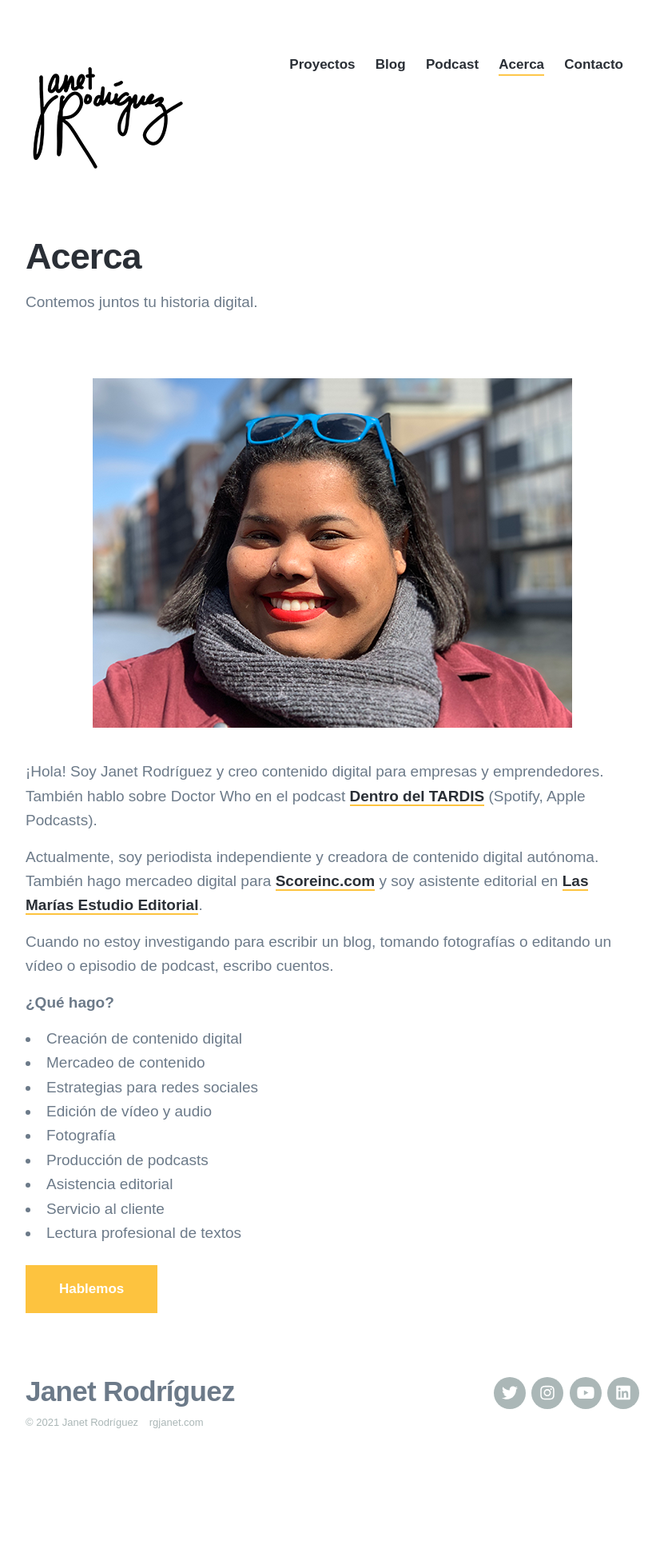
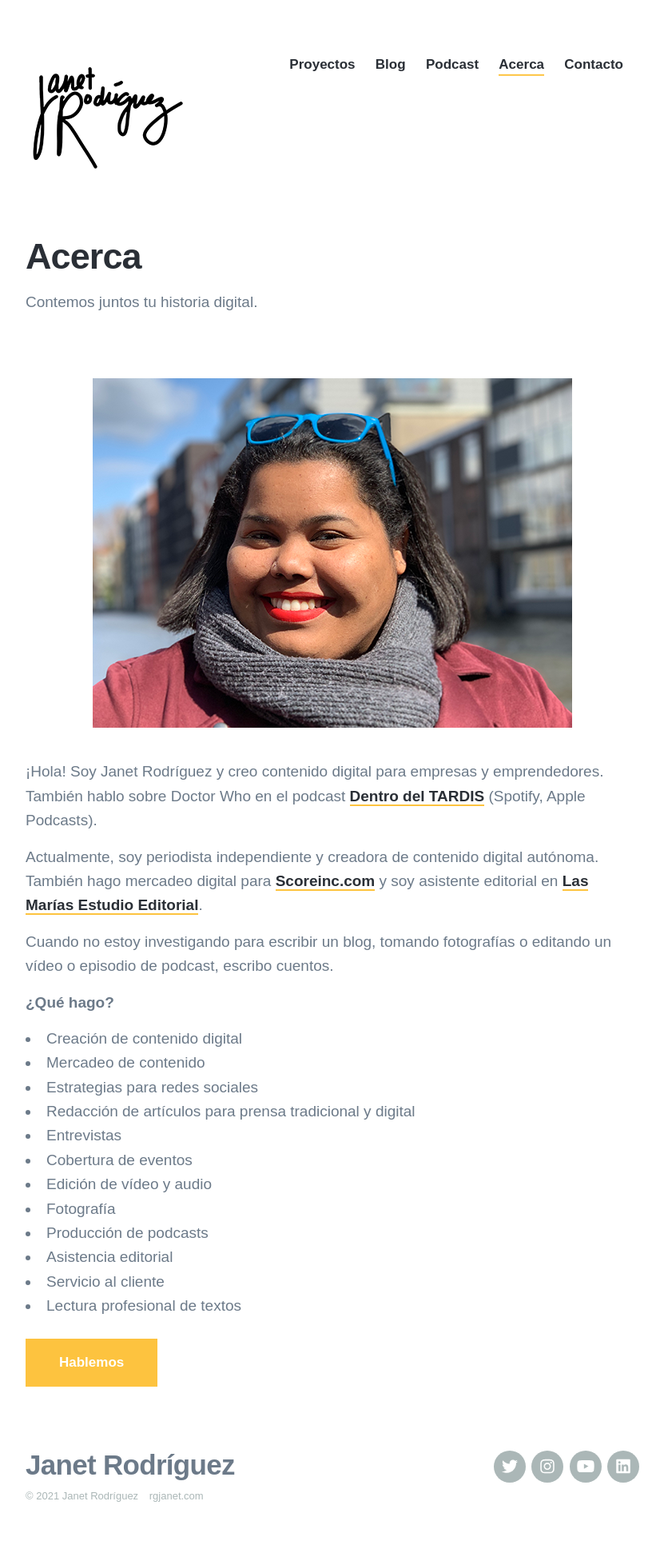
Before and after one commit to rgjanet/rgjanet.github.io, a Jekyll site: the page built from _pages/acerca.md, in a window 1280 px wide. Shown: the whole page at 80% size, without its empty margins (224-1055 px from the left). Built offline with Jekyll 4.4.1, drawn with Linux system fonts in a browser that asks for light colours; nearby versions of some CDN libraries; some web fonts are replaced; before the commit the page ends 1865 px from its top, so only the background shows below that.

Commit message:
Update acerca.md

```diff
--- a/_pages/acerca.md
+++ b/_pages/acerca.md
@@ -18,6 +18,9 @@ Cuando no estoy investigando para escribir un blog, tomando fotografías o edita
 * Creación de contenido digital
 * Mercadeo de contenido
 * Estrategias para redes sociales
+* Redacción de artículos para prensa tradicional y digital
+* Entrevistas
+* Cobertura de eventos
 * Edición de vídeo y audio
 * Fotografía
 * Producción de podcasts
```
